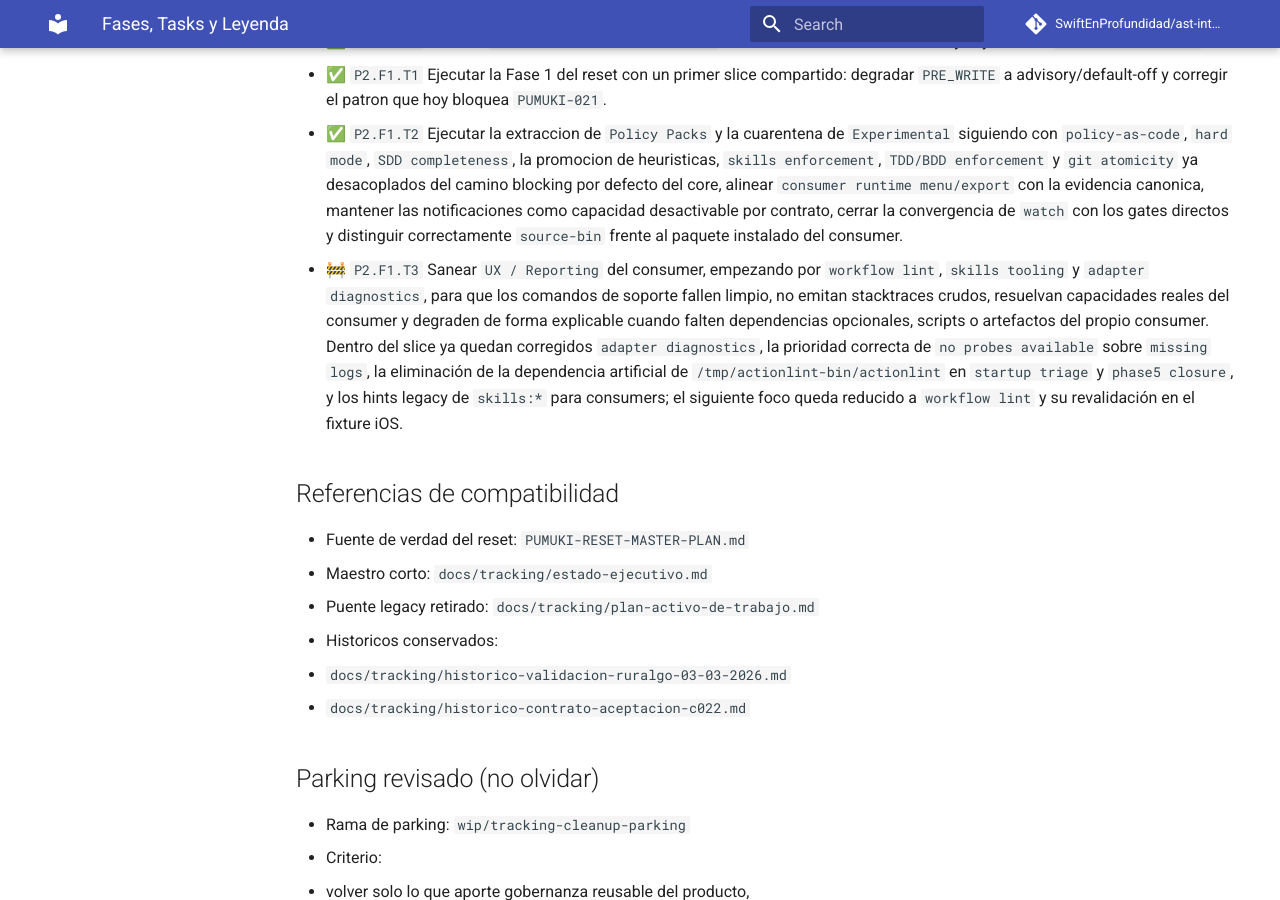
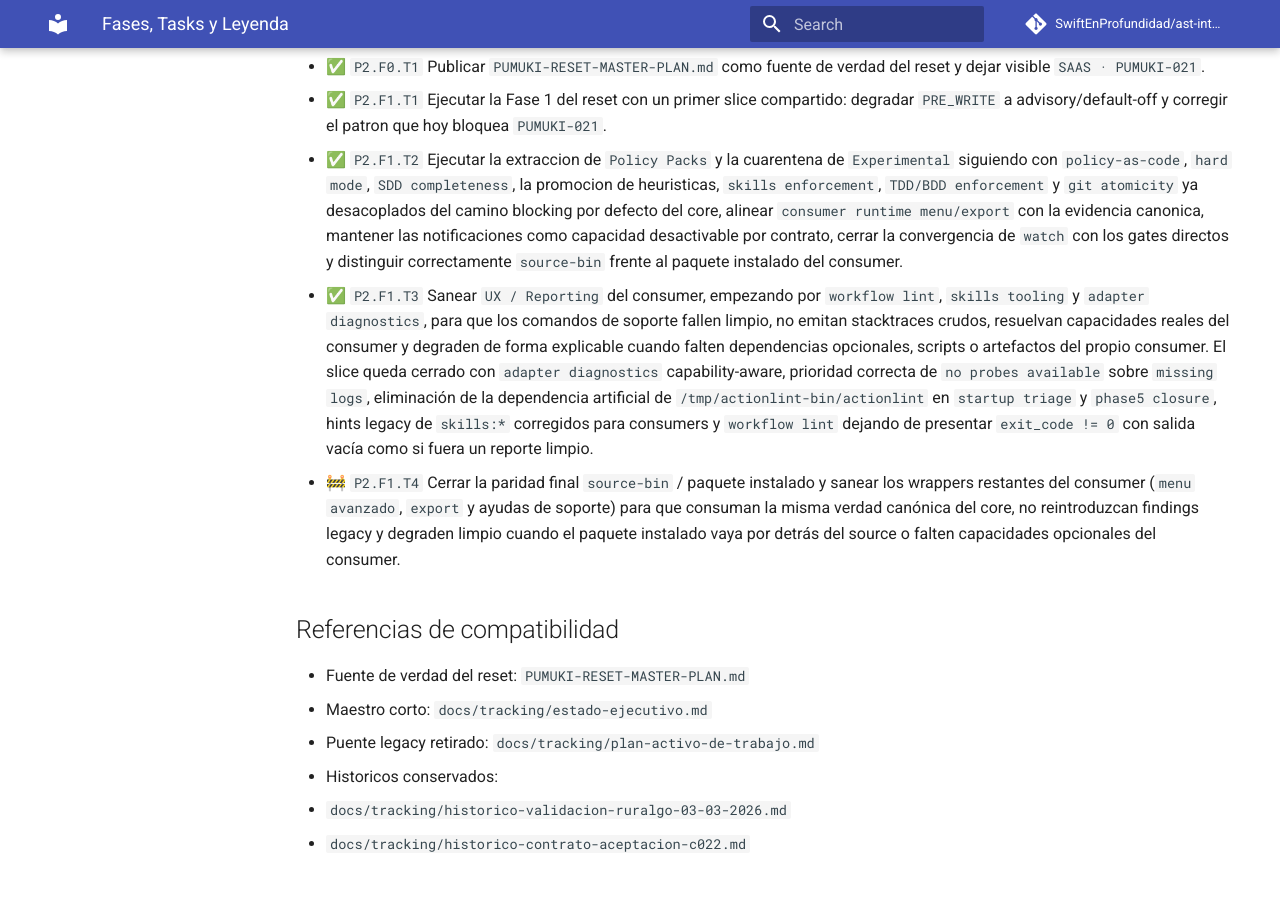
Before and after one commit to SwiftEnProfundidad/ast-intelligence-hooks, an MkDocs documentation site: the page built from docs/tracking/fases-y-tareas.md, in a window 1280 px wide and 900 px high, scrolled down 1566 px. Built offline with MkDocs 1.6.1 and Material for MkDocs 9.7.7, drawn with Linux system fonts in a browser that asks for light colours; comment, search, counter and statistics services are not loaded; some of the changed text lies outside the part shown.

Commit message:
fix(reporting): stop treating empty workflow lint failure as clean

```diff
--- a/docs/tracking/fases-y-tareas.md
+++ b/docs/tracking/fases-y-tareas.md
@@ -21,8 +21,8 @@
 - ⛔ Backlog externo abierto:
   - `SAAS` mantiene `PUMUKI-021` en `⏳` en su MD canónico.
   - `RuralGo` y `Flux` siguen cerrados.
-- ✅ Ultima task cerrada: `P2.F1.T2` Ejecutar la extracción de `Policy Packs` y la cuarentena de `Experimental`, alineando `watch`, `menu/export` y la metadata de runtime del source repo con el core ya estabilizado.
-- Task activa: `P2.F1.T3` Sanear `UX / Reporting` del consumer empezando por `workflow lint`, `skills tooling` y `adapter diagnostics`, eliminando stacktraces crudos, hints inválidos y wrappers que no degraden de forma limpia cuando falten dependencias opcionales.
+- ✅ Ultima task cerrada: `P2.F1.T3` Sanear `UX / Reporting` del consumer empezando por `workflow lint`, `skills tooling` y `adapter diagnostics`, eliminando stacktraces crudos, hints inválidos y wrappers que no degraden de forma limpia cuando falten dependencias opcionales.
+- Task activa: `P2.F1.T4` Cerrar la paridad final `source-bin` / paquete instalado y sanear los wrappers restantes del consumer (`menu avanzado`, `export` y ayudas de soporte) para que consuman la misma verdad canónica del core sin narrativa heredada ni hints inválidos.
 - ✅ `P2.F1.T1` Queda reactivada y cerrada tras extraer `Policy / Hard mode` fuera del core.
 
 ## Fase 0. Cierre operativo y saneamiento del hub
@@ -43,7 +43,8 @@
 - ✅ `P2.F0.T1` Publicar `PUMUKI-RESET-MASTER-PLAN.md` como fuente de verdad del reset y dejar visible `SAAS · PUMUKI-021`.
 - ✅ `P2.F1.T1` Ejecutar la Fase 1 del reset con un primer slice compartido: degradar `PRE_WRITE` a advisory/default-off y corregir el patron que hoy bloquea `PUMUKI-021`.
 - ✅ `P2.F1.T2` Ejecutar la extraccion de `Policy Packs` y la cuarentena de `Experimental` siguiendo con `policy-as-code`, `hard mode`, `SDD completeness`, la promocion de heuristicas, `skills enforcement`, `TDD/BDD enforcement` y `git atomicity` ya desacoplados del camino blocking por defecto del core, alinear `consumer runtime menu/export` con la evidencia canonica, mantener las notificaciones como capacidad desactivable por contrato, cerrar la convergencia de `watch` con los gates directos y distinguir correctamente `source-bin` frente al paquete instalado del consumer.
-- 🚧 `P2.F1.T3` Sanear `UX / Reporting` del consumer, empezando por `workflow lint`, `skills tooling` y `adapter diagnostics`, para que los comandos de soporte fallen limpio, no emitan stacktraces crudos, resuelvan capacidades reales del consumer y degraden de forma explicable cuando falten dependencias opcionales, scripts o artefactos del propio consumer. Dentro del slice ya quedan corregidos `adapter diagnostics`, la prioridad correcta de `no probes available` sobre `missing logs`, la eliminación de la dependencia artificial de `/tmp/actionlint-bin/actionlint` en `startup triage` y `phase5 closure`, y los hints legacy de `skills:*` para consumers; el siguiente foco queda reducido a `workflow lint` y su revalidación en el fixture iOS.
+- ✅ `P2.F1.T3` Sanear `UX / Reporting` del consumer, empezando por `workflow lint`, `skills tooling` y `adapter diagnostics`, para que los comandos de soporte fallen limpio, no emitan stacktraces crudos, resuelvan capacidades reales del consumer y degraden de forma explicable cuando falten dependencias opcionales, scripts o artefactos del propio consumer. El slice queda cerrado con `adapter diagnostics` capability-aware, prioridad correcta de `no probes available` sobre `missing logs`, eliminación de la dependencia artificial de `/tmp/actionlint-bin/actionlint` en `startup triage` y `phase5 closure`, hints legacy de `skills:*` corregidos para consumers y `workflow lint` dejando de presentar `exit_code != 0` con salida vacía como si fuera un reporte limpio.
+- 🚧 `P2.F1.T4` Cerrar la paridad final `source-bin` / paquete instalado y sanear los wrappers restantes del consumer (`menu avanzado`, `export` y ayudas de soporte) para que consuman la misma verdad canónica del core, no reintroduzcan findings legacy y degraden limpio cuando el paquete instalado vaya por detrás del source o falten capacidades opcionales del consumer.
 
 ## Referencias de compatibilidad
 
```
Also changed, not shown: docs/tracking/estado-ejecutivo.md (+3 -3 lines), 2 other files.
